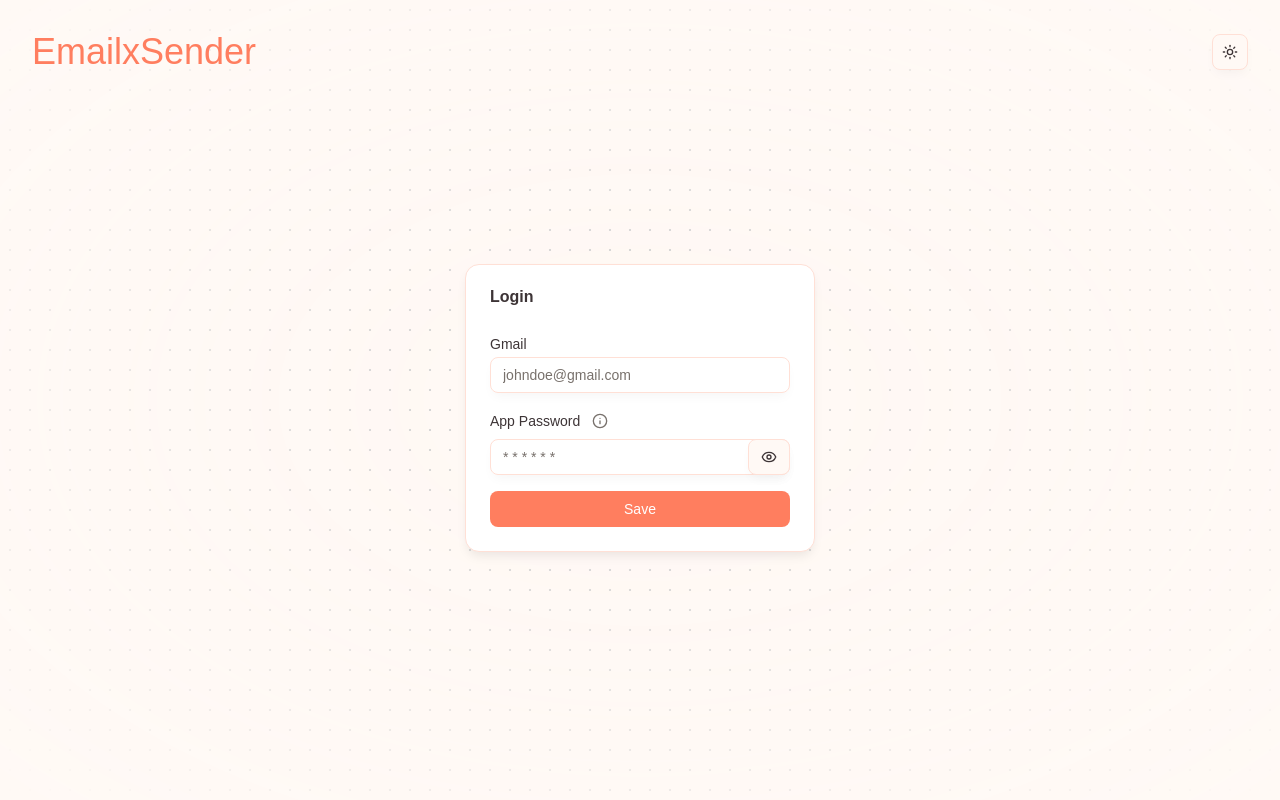
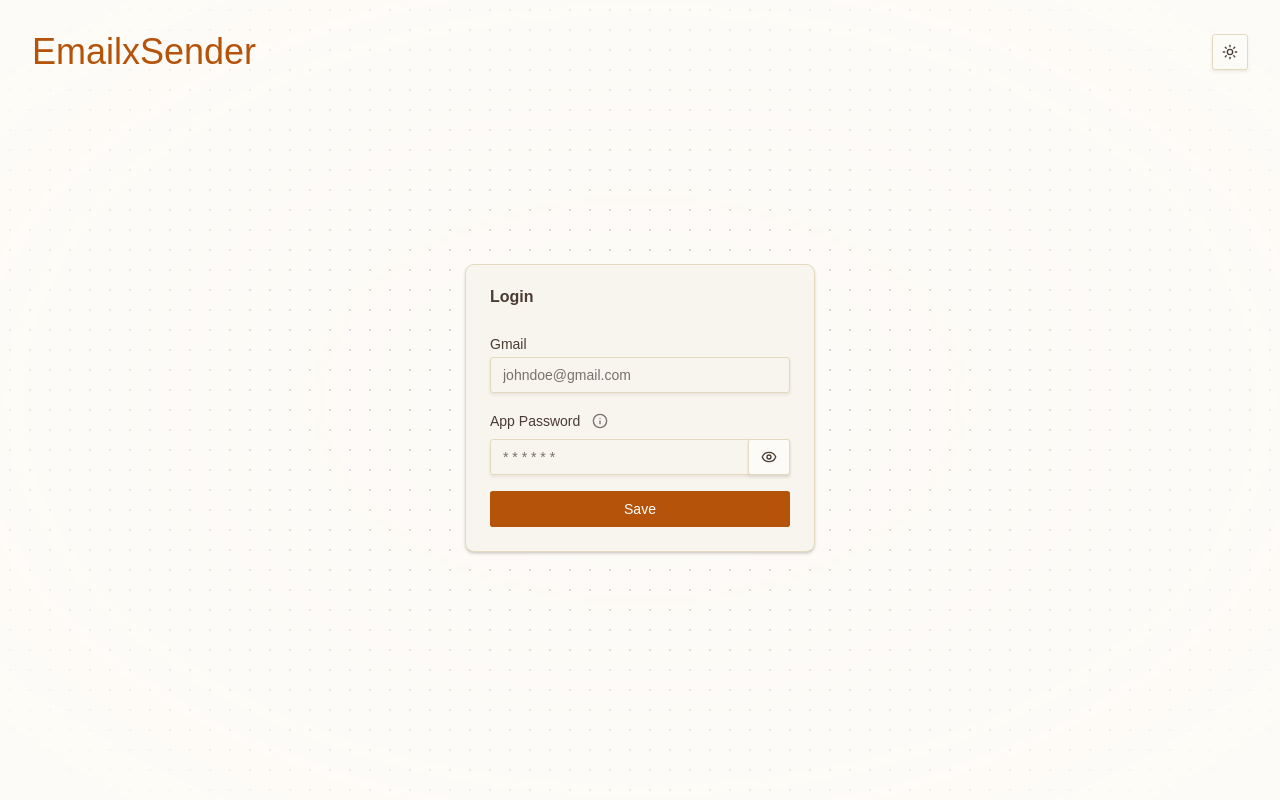
Before and after one commit to dracu-lah/emailsender-next, a Next.js app: page /login in a window 1280 px wide. Built offline with nearby package versions, Linux system fonts and the light colour scheme.

Commit message:
feat:updated theme

```diff
--- a/app/globals.css
+++ b/app/globals.css
@@ -4,121 +4,126 @@
 @custom-variant dark (&:is(.dark *));
 
 :root {
-  --background: oklch(0.9856 0.0084 56.3169);
-  --foreground: oklch(0.3353 0.0132 2.7676);
-  --card: oklch(1 0 0);
-  --card-foreground: oklch(0.3353 0.0132 2.7676);
-  --popover: oklch(1 0 0);
-  --popover-foreground: oklch(0.3353 0.0132 2.7676);
-  --primary: oklch(0.7357 0.1641 34.7091);
+  --background: oklch(0.9885 0.0057 84.5659);
+  --foreground: oklch(0.366 0.0251 49.6085);
+  --card: oklch(0.9686 0.0091 78.2818);
+  --card-foreground: oklch(0.366 0.0251 49.6085);
+  --popover: oklch(0.9686 0.0091 78.2818);
+  --popover-foreground: oklch(0.366 0.0251 49.6085);
+  --primary: oklch(0.5553 0.1455 48.9975);
   --primary-foreground: oklch(1 0 0);
-  --secondary: oklch(0.9596 0.02 28.9029);
-  --secondary-foreground: oklch(0.5587 0.1294 32.7364);
-  --muted: oklch(0.9656 0.0176 39.4009);
+  --secondary: oklch(0.8276 0.0752 74.44);
+  --secondary-foreground: oklch(0.4444 0.0096 73.639);
+  --muted: oklch(0.9363 0.0218 83.2637);
   --muted-foreground: oklch(0.5534 0.0116 58.0708);
-  --accent: oklch(0.8278 0.1131 57.9984);
-  --accent-foreground: oklch(0.3353 0.0132 2.7676);
-  --destructive: oklch(0.6122 0.2082 22.241);
+  --accent: oklch(0.9 0.05 74.9889);
+  --accent-foreground: oklch(0.4444 0.0096 73.639);
+  --destructive: oklch(0.4437 0.1613 26.8994);
   --destructive-foreground: oklch(1 0 0);
-  --border: oklch(0.9296 0.037 38.6868);
-  --input: oklch(0.9296 0.037 38.6868);
-  --ring: oklch(0.7357 0.1641 34.7091);
-  --chart-1: oklch(0.7357 0.1641 34.7091);
-  --chart-2: oklch(0.8278 0.1131 57.9984);
-  --chart-3: oklch(0.8773 0.0763 54.9314);
-  --chart-4: oklch(0.82 0.1054 40.8859);
-  --chart-5: oklch(0.6368 0.1306 32.0721);
-  --sidebar: oklch(0.9656 0.0176 39.4009);
-  --sidebar-foreground: oklch(0.3353 0.0132 2.7676);
-  --sidebar-primary: oklch(0.7357 0.1641 34.7091);
+  --border: oklch(0.8866 0.0404 89.6994);
+  --input: oklch(0.8866 0.0404 89.6994);
+  --ring: oklch(0.5553 0.1455 48.9975);
+  --chart-1: oklch(0.5553 0.1455 48.9975);
+  --chart-2: oklch(0.5534 0.0116 58.0708);
+  --chart-3: oklch(0.5538 0.1207 66.4416);
+  --chart-4: oklch(0.5534 0.0116 58.0708);
+  --chart-5: oklch(0.6806 0.1423 75.834);
+  --sidebar: oklch(0.9363 0.0218 83.2637);
+  --sidebar-foreground: oklch(0.366 0.0251 49.6085);
+  --sidebar-primary: oklch(0.5553 0.1455 48.9975);
   --sidebar-primary-foreground: oklch(1 0 0);
-  --sidebar-accent: oklch(0.8278 0.1131 57.9984);
-  --sidebar-accent-foreground: oklch(0.3353 0.0132 2.7676);
-  --sidebar-border: oklch(0.9296 0.037 38.6868);
-  --sidebar-ring: oklch(0.7357 0.1641 34.7091);
-  --font-sans: Montserrat, sans-serif;
+  --sidebar-accent: oklch(0.5538 0.1207 66.4416);
+  --sidebar-accent-foreground: oklch(1 0 0);
+  --sidebar-border: oklch(0.8866 0.0404 89.6994);
+  --sidebar-ring: oklch(0.5553 0.1455 48.9975);
+  --font-sans: Oxanium, sans-serif;
   --font-serif: Merriweather, serif;
-  --font-mono: Ubuntu Mono, monospace;
-  --radius: 0.625rem;
+  --font-mono: Fira Code, monospace;
+  --radius: 0.3rem;
   --shadow-x: 0px;
-  --shadow-y: 6px;
-  --shadow-blur: 12px;
-  --shadow-spread: -3px;
-  --shadow-opacity: 0.09;
-  --shadow-color: hsl(0 0% 0%);
-  --shadow-2xs: 0px 6px 12px -3px hsl(0 0% 0% / 0.04);
-  --shadow-xs: 0px 6px 12px -3px hsl(0 0% 0% / 0.04);
+  --shadow-y: 2px;
+  --shadow-blur: 3px;
+  --shadow-spread: 0px;
+  --shadow-opacity: 0.18;
+  --shadow-color: hsl(28 18% 25%);
+  --shadow-2xs: 0px 2px 3px 0px hsl(28 18% 25% / 0.09);
+  --shadow-xs: 0px 2px 3px 0px hsl(28 18% 25% / 0.09);
   --shadow-sm:
-    0px 6px 12px -3px hsl(0 0% 0% / 0.09), 0px 1px 2px -4px hsl(0 0% 0% / 0.09);
+    0px 2px 3px 0px hsl(28 18% 25% / 0.18),
+    0px 1px 2px -1px hsl(28 18% 25% / 0.18);
   --shadow:
-    0px 6px 12px -3px hsl(0 0% 0% / 0.09), 0px 1px 2px -4px hsl(0 0% 0% / 0.09);
+    0px 2px 3px 0px hsl(28 18% 25% / 0.18),
+    0px 1px 2px -1px hsl(28 18% 25% / 0.18);
   --shadow-md:
-    0px 6px 12px -3px hsl(0 0% 0% / 0.09), 0px 2px 4px -4px hsl(0 0% 0% / 0.09);
+    0px 2px 3px 0px hsl(28 18% 25% / 0.18),
+    0px 2px 4px -1px hsl(28 18% 25% / 0.18);
   --shadow-lg:
-    0px 6px 12px -3px hsl(0 0% 0% / 0.09), 0px 4px 6px -4px hsl(0 0% 0% / 0.09);
+    0px 2px 3px 0px hsl(28 18% 25% / 0.18),
+    0px 4px 6px -1px hsl(28 18% 25% / 0.18);
   --shadow-xl:
-    0px 6px 12px -3px hsl(0 0% 0% / 0.09), 0px 8px 10px -4px hsl(0 0% 0% / 0.09);
-  --shadow-2xl: 0px 6px 12px -3px hsl(0 0% 0% / 0.22);
+    0px 2px 3px 0px hsl(28 18% 25% / 0.18),
+    0px 8px 10px -1px hsl(28 18% 25% / 0.18);
+  --shadow-2xl: 0px 2px 3px 0px hsl(28 18% 25% / 0.45);
   --tracking-normal: 0em;
   --spacing: 0.25rem;
 }
 
 .dark {
-  --background: oklch(0.2569 0.0169 352.4042);
-  --foreground: oklch(0.9397 0.0119 51.3156);
-  --card: oklch(0.3184 0.0176 341.4465);
-  --card-foreground: oklch(0.9397 0.0119 51.3156);
-  --popover: oklch(0.3184 0.0176 341.4465);
-  --popover-foreground: oklch(0.9397 0.0119 51.3156);
-  --primary: oklch(0.7357 0.1641 34.7091);
+  --background: oklch(0.2161 0.0061 56.0434);
+  --foreground: oklch(0.9699 0.0013 106.4238);
+  --card: oklch(0.2685 0.0063 34.2976);
+  --card-foreground: oklch(0.9699 0.0013 106.4238);
+  --popover: oklch(0.2685 0.0063 34.2976);
+  --popover-foreground: oklch(0.9699 0.0013 106.4238);
+  --primary: oklch(0.7049 0.1867 47.6044);
   --primary-foreground: oklch(1 0 0);
-  --secondary: oklch(0.3637 0.0203 342.2664);
-  --secondary-foreground: oklch(0.9397 0.0119 51.3156);
-  --muted: oklch(0.2848 0.0159 343.6554);
-  --muted-foreground: oklch(0.8378 0.0237 52.6346);
-  --accent: oklch(0.8278 0.1131 57.9984);
-  --accent-foreground: oklch(0.2569 0.0169 352.4042);
-  --destructive: oklch(0.6122 0.2082 22.241);
+  --secondary: oklch(0.4444 0.0096 73.639);
+  --secondary-foreground: oklch(0.9232 0.0026 48.7171);
+  --muted: oklch(0.233 0.0073 67.4563);
+  --muted-foreground: oklch(0.7161 0.0091 56.259);
+  --accent: oklch(0.3598 0.0497 229.3202);
+  --accent-foreground: oklch(0.9232 0.0026 48.7171);
+  --destructive: oklch(0.5771 0.2152 27.325);
   --destructive-foreground: oklch(1 0 0);
-  --border: oklch(0.3637 0.0203 342.2664);
-  --input: oklch(0.3637 0.0203 342.2664);
-  --ring: oklch(0.7357 0.1641 34.7091);
-  --chart-1: oklch(0.7357 0.1641 34.7091);
-  --chart-2: oklch(0.8278 0.1131 57.9984);
-  --chart-3: oklch(0.8773 0.0763 54.9314);
-  --chart-4: oklch(0.82 0.1054 40.8859);
-  --chart-5: oklch(0.6368 0.1306 32.0721);
-  --sidebar: oklch(0.2569 0.0169 352.4042);
-  --sidebar-foreground: oklch(0.9397 0.0119 51.3156);
-  --sidebar-primary: oklch(0.7357 0.1641 34.7091);
+  --border: oklch(0.3741 0.0087 67.5582);
+  --input: oklch(0.3741 0.0087 67.5582);
+  --ring: oklch(0.7049 0.1867 47.6044);
+  --chart-1: oklch(0.7049 0.1867 47.6044);
+  --chart-2: oklch(0.6847 0.1479 237.3225);
+  --chart-3: oklch(0.7952 0.1617 86.0468);
+  --chart-4: oklch(0.7161 0.0091 56.259);
+  --chart-5: oklch(0.5534 0.0116 58.0708);
+  --sidebar: oklch(0.2685 0.0063 34.2976);
+  --sidebar-foreground: oklch(0.9699 0.0013 106.4238);
+  --sidebar-primary: oklch(0.7049 0.1867 47.6044);
   --sidebar-primary-foreground: oklch(1 0 0);
-  --sidebar-accent: oklch(0.8278 0.1131 57.9984);
-  --sidebar-accent-foreground: oklch(0.2569 0.0169 352.4042);
-  --sidebar-border: oklch(0.3637 0.0203 342.2664);
-  --sidebar-ring: oklch(0.7357 0.1641 34.7091);
-  --font-sans: Montserrat, sans-serif;
+  --sidebar-accent: oklch(0.6847 0.1479 237.3225);
+  --sidebar-accent-foreground: oklch(0.2839 0.0734 254.5378);
+  --sidebar-border: oklch(0.3741 0.0087 67.5582);
+  --sidebar-ring: oklch(0.7049 0.1867 47.6044);
+  --font-sans: Oxanium, sans-serif;
   --font-serif: Merriweather, serif;
-  --font-mono: Ubuntu Mono, monospace;
-  --radius: 0.625rem;
+  --font-mono: Fira Code, monospace;
+  --radius: 0.3rem;
   --shadow-x: 0px;
-  --shadow-y: 6px;
-  --shadow-blur: 12px;
-  --shadow-spread: -3px;
-  --shadow-opacity: 0.09;
-  --shadow-color: hsl(0 0% 0%);
-  --shadow-2xs: 0px 6px 12px -3px hsl(0 0% 0% / 0.04);
-  --shadow-xs: 0px 6px 12px -3px hsl(0 0% 0% / 0.04);
+  --shadow-y: 2px;
+  --shadow-blur: 3px;
+  --shadow-spread: 0px;
+  --shadow-opacity: 0.18;
+  --shadow-color: hsl(0 0% 5%);
+  --shadow-2xs: 0px 2px 3px 0px hsl(0 0% 5% / 0.09);
+  --shadow-xs: 0px 2px 3px 0px hsl(0 0% 5% / 0.09);
   --shadow-sm:
-    0px 6px 12px -3px hsl(0 0% 0% / 0.09), 0px 1px 2px -4px hsl(0 0% 0% / 0.09);
+    0px 2px 3px 0px hsl(0 0% 5% / 0.18), 0px 1px 2px -1px hsl(0 0% 5% / 0.18);
   --shadow:
-    0px 6px 12px -3px hsl(0 0% 0% / 0.09), 0px 1px 2px -4px hsl(0 0% 0% / 0.09);
+    0px 2px 3px 0px hsl(0 0% 5% / 0.18), 0px 1px 2px -1px hsl(0 0% 5% / 0.18);
   --shadow-md:
-    0px 6px 12px -3px hsl(0 0% 0% / 0.09), 0px 2px 4px -4px hsl(0 0% 0% / 0.09);
+    0px 2px 3px 0px hsl(0 0% 5% / 0.18), 0px 2px 4px -1px hsl(0 0% 5% / 0.18);
   --shadow-lg:
-    0px 6px 12px -3px hsl(0 0% 0% / 0.09), 0px 4px 6px -4px hsl(0 0% 0% / 0.09);
+    0px 2px 3px 0px hsl(0 0% 5% / 0.18), 0px 4px 6px -1px hsl(0 0% 5% / 0.18);
   --shadow-xl:
-    0px 6px 12px -3px hsl(0 0% 0% / 0.09), 0px 8px 10px -4px hsl(0 0% 0% / 0.09);
-  --shadow-2xl: 0px 6px 12px -3px hsl(0 0% 0% / 0.22);
+    0px 2px 3px 0px hsl(0 0% 5% / 0.18), 0px 8px 10px -1px hsl(0 0% 5% / 0.18);
+  --shadow-2xl: 0px 2px 3px 0px hsl(0 0% 5% / 0.45);
 }
 
 @theme inline {
```
